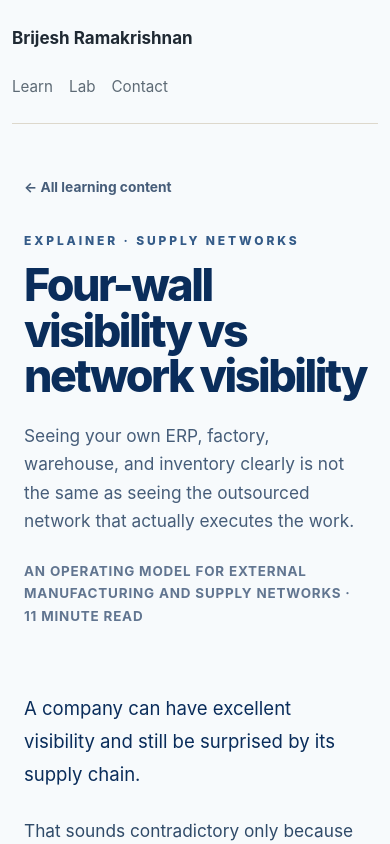
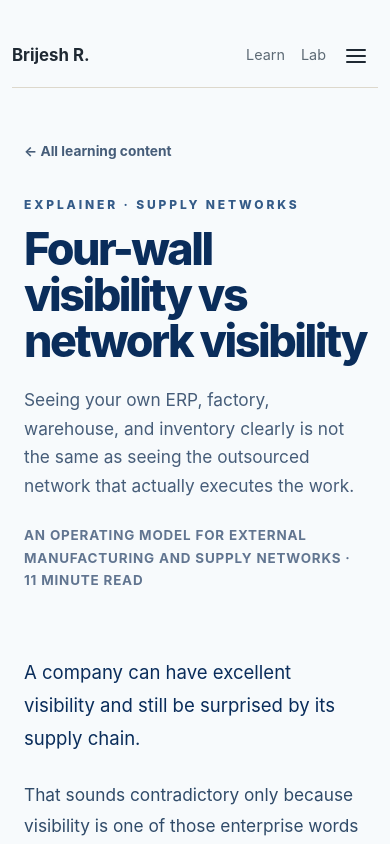
Before and after one commit to halfadev/brijesh-lab, a Next.js app: page /learn/four-wall-vs-network-visibility in a window 390 px wide. Shown: the top 844 px of the page. Built offline with nearby package versions, Linux system fonts and the light colour scheme; no server answers.

Commit message:
Refine mobile header and hero

```diff
--- a/app/globals.css
+++ b/app/globals.css
@@ -483,6 +483,11 @@ li + li {
   color: var(--accent);
   text-decoration: underline;
   text-underline-offset: 0.18em;
+}
+
+.brand-mobile,
+.mobile-menu {
+  display: none;
 }
 
 body:has(.home-landing) .site-shell {
@@ -3196,3 +3201,159 @@ body:has(.about-publication) .site-header .nav a {
   .about-story-copy p { font-size: 0.98rem; line-height: 1.68; }
   .about-principle { margin-top: 50px; padding: 38px 0 42px; }
 }
+
+/* Compact mobile header and homepage hero refinements. */
+@media (max-width: 640px) {
+  body:has(.publication-home) {
+    overflow-x: clip;
+  }
+
+  .site-header,
+  body:has(.publication-home) .site-header,
+  body:has(.about-publication) .site-header,
+  body:has(.flagship-article) .site-header {
+    position: relative;
+    align-items: center;
+    flex-direction: row;
+    justify-content: space-between;
+    gap: 8px;
+    min-height: 64px;
+    padding-bottom: 0;
+  }
+
+  .brand,
+  body:has(.publication-home) .brand,
+  body:has(.about-publication) .brand,
+  body:has(.flagship-article) .brand {
+    flex: 0 0 auto;
+    max-width: none;
+    font-size: 1.05rem;
+    line-height: 1;
+    white-space: nowrap;
+  }
+
+  .brand-full {
+    display: none;
+  }
+
+  .brand-mobile {
+    display: inline;
+  }
+
+  .site-header .site-nav,
+  body:has(.publication-home) .site-header .site-nav,
+  body:has(.about-publication) .site-header .site-nav {
+    align-items: center;
+    flex-wrap: nowrap;
+    justify-content: flex-end;
+    gap: 0;
+    font-size: 0.9rem;
+  }
+
+  .site-header .site-nav > a,
+  body:has(.publication-home) .site-header .site-nav > a,
+  body:has(.about-publication) .site-header .site-nav > a {
+    min-height: 44px;
+    padding-inline: 8px;
+  }
+
+  .site-header .site-nav .nav-contact {
+    display: none;
+  }
+
+  .mobile-menu {
+    position: relative;
+    display: block;
+  }
+
+  .mobile-menu-toggle {
+    display: grid;
+    width: 44px;
+    height: 44px;
+    padding: 0;
+    place-items: center;
+    color: var(--publication-navy, var(--text));
+    background: transparent;
+    border: 0;
+    border-radius: 6px;
+    cursor: pointer;
+  }
+
+  .mobile-menu-toggle:hover {
+    background: rgba(37, 127, 211, 0.08);
+  }
+
+  .mobile-menu-toggle:focus-visible {
+    outline: 3px solid rgba(47, 111, 94, 0.32);
+    outline-offset: 2px;
+  }
+
+  .mobile-menu-icon {
+    display: grid;
+    width: 20px;
+    gap: 4px;
+  }
+
+  .mobile-menu-icon span {
+    display: block;
+    width: 100%;
+    height: 2px;
+    background: currentColor;
+    border-radius: 999px;
+  }
+
+  .mobile-menu-panel {
+    position: absolute;
+    z-index: 30;
+    top: calc(100% + 7px);
+    right: 0;
+    display: grid;
+    min-width: 176px;
+    padding: 7px;
+    background: #f7fafc;
+    border: 1px solid #d8e4ef;
+    border-radius: 8px;
+    box-shadow: 0 14px 34px rgba(10, 45, 91, 0.14);
+  }
+
+  .site-header .site-nav .mobile-menu-panel a,
+  body:has(.publication-home) .site-header .site-nav .mobile-menu-panel a,
+  body:has(.about-publication) .site-header .site-nav .mobile-menu-panel a {
+    display: flex;
+    min-height: 44px;
+    padding: 0 12px;
+    align-items: center;
+    color: #385173;
+    border-radius: 5px;
+    font-size: 0.95rem;
+    font-weight: 650;
+    text-decoration: none;
+  }
+
+  .mobile-menu-panel a:hover,
+  .mobile-menu-panel a:focus-visible {
+    color: var(--publication-blue, var(--accent));
+    background: #e8f3fc;
+  }
+
+  .home-intro-hero {
+    padding: 32px 0 42px;
+  }
+
+  .home-intro-copy h2 {
+    margin-bottom: 18px;
+    font-size: clamp(1.5rem, 6.2vw, 1.625rem);
+  }
+
+  .home-intro-body p + p {
+    margin-top: 12px;
+  }
+
+  .home-intro-cta {
+    margin-top: 21px;
+  }
+
+  .home-intro-video {
+    margin-top: 25px;
+  }
+}
--- a/components/Header.tsx
+++ b/components/Header.tsx
@@ -1,15 +1,85 @@
+"use client";
+
+import { useEffect, useRef, useState } from "react";
 import { HardLink } from "@/components/HardLink";
+import { linkedinUrl, youtubeUrl } from "@/lib/site-config";
 
 export function Header() {
+  const [menuOpen, setMenuOpen] = useState(false);
+  const menuRef = useRef<HTMLDivElement>(null);
+  const menuButtonRef = useRef<HTMLButtonElement>(null);
+
+  useEffect(() => {
+    function dismissOnOutsidePress(event: PointerEvent) {
+      if (!menuRef.current?.contains(event.target as Node)) {
+        setMenuOpen(false);
+      }
+    }
+
+    function dismissOnEscape(event: KeyboardEvent) {
+      if (event.key === "Escape") {
+        setMenuOpen(false);
+        menuButtonRef.current?.focus();
+      }
+    }
+
+    document.addEventListener("pointerdown", dismissOnOutsidePress);
+    document.addEventListener("keydown", dismissOnEscape);
+
+    return () => {
+      document.removeEventListener("pointerdown", dismissOnOutsidePress);
+      document.removeEventListener("keydown", dismissOnEscape);
+    };
+  }, []);
+
   return (
     <header className="site-header">
       <HardLink className="brand" href="/">
-        Brijesh Ramakrishnan
+        <span className="brand-full">Brijesh Ramakrishnan</span>
+        <span className="brand-mobile">Brijesh R.</span>
       </HardLink>
       <nav className="nav site-nav" aria-label="Primary navigation">
         <HardLink href="/learn">Learn</HardLink>
         <HardLink href="/lab">Lab</HardLink>
-        <HardLink href="/contact">Contact</HardLink>
+        <HardLink className="nav-contact" href="/contact">
+          Contact
+        </HardLink>
+        <div className="mobile-menu" ref={menuRef}>
+          <button
+            ref={menuButtonRef}
+            className="mobile-menu-toggle"
+            type="button"
+            aria-label={menuOpen ? "Close navigation menu" : "Open navigation menu"}
+            aria-expanded={menuOpen}
+            aria-controls="mobile-navigation-menu"
+            onClick={() => setMenuOpen((open) => !open)}
+            onKeyDown={(event) => {
+              if (event.key === "Enter" || event.key === " ") {
+                event.preventDefault();
+                setMenuOpen((open) => !open);
+              }
+            }}
+          >
+            <span className="mobile-menu-icon" aria-hidden="true">
+              <span />
+              <span />
+              <span />
+            </span>
+          </button>
+          {menuOpen ? (
+            <div className="mobile-menu-panel" id="mobile-navigation-menu">
+              <HardLink href="/contact" onClick={() => setMenuOpen(false)}>
+                Contact
+              </HardLink>
+              <a href={linkedinUrl} onClick={() => setMenuOpen(false)}>
+                LinkedIn
+              </a>
+              <a href={youtubeUrl} onClick={() => setMenuOpen(false)}>
+                YouTube
+              </a>
+            </div>
+          ) : null}
+        </div>
       </nav>
     </header>
   );
```
